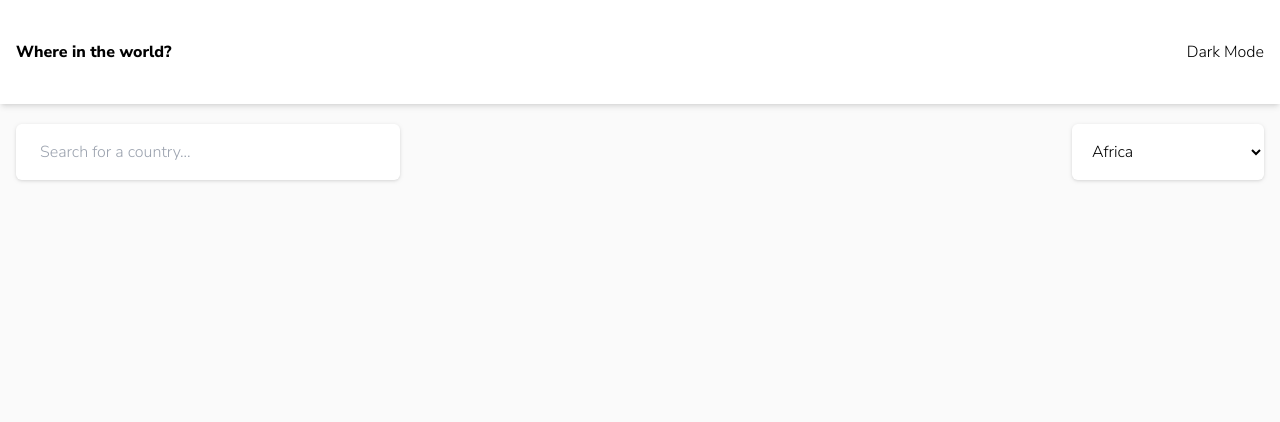
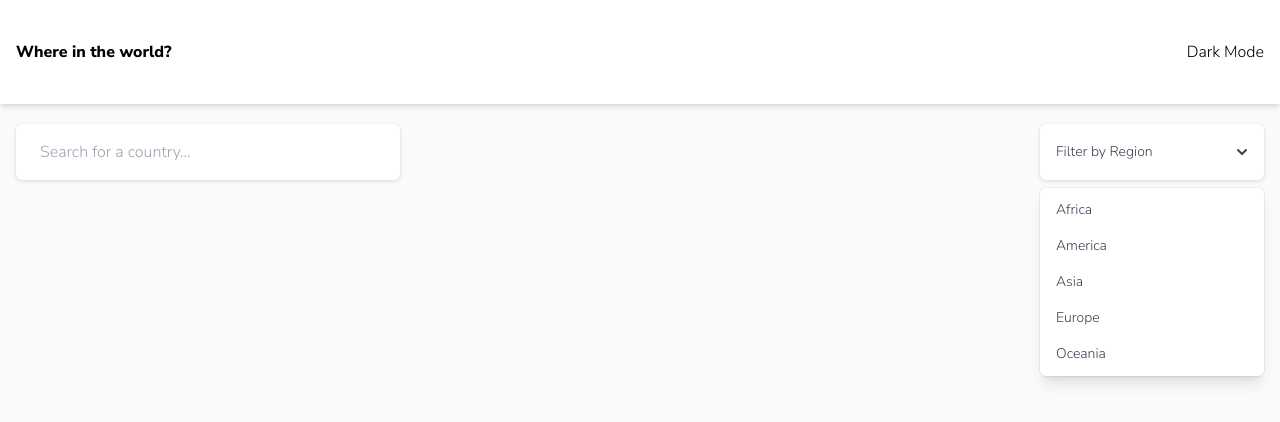
Before and after one commit to IEdiong/fem-rest-countries-react, a React (Create React App) app: page / in a window 1280 px wide. Shown: the top 422 px of the page. Built offline with nearby package versions, Linux system fonts and the light colour scheme.

Commit message:
style: add basic styles for filter component

```diff
--- a/src/components/Header.jsx
+++ b/src/components/Header.jsx
@@ -14,13 +14,63 @@
           <div className='input-wrapper w-full md:w-96 h-14 drop-shadow rounded-md overflow-hidden'>
             <input className='w-full h-full px-6' type='search' name='search' id='search' placeholder='Search for a country...' />
           </div>
-          <div className='filter-wrapper w-48 h-14 drop-shadow rounded-md overflow-hidden'>
-            <select className='block w-full h-full bg-white px-4' name='region' id='region'>
-              <label htmlFor='region'>Filter by Region</label>
-              <option value='africa'>Africa</option>
-            </select>
+          {/* <div className='filter-wrapper w-48 h-14 drop-shadow rounded-md overflow-hidden'> */}
+          {/* <!-- This example requires Tailwind CSS v2.0+ --> */}
+          <div class='relative inline-block text-left w-56'>
+            <div>
+              <button
+                type='button'
+                class='inline-flex justify-between items-center w-full rounded-md px-4 py-2 bg-white text-sm font-medium text-gray-700 hover:bg-gray-50 focus:outline-none focus:ring-2 focus:ring-offset-2 focus:ring-offset-gray-100 focus:ring-indigo-500 h-14 drop-shadow'
+                id='filterByRegion-button'
+                aria-expanded='true'
+                aria-haspopup='true'
+              >
+                Filter by Region
+                {/* <!-- Heroicon name: solid/chevron-down --> */}
+                <svg class='-mr-1 ml-2 h-5 w-5' xmlns='http://www.w3.org/2000/svg' viewBox='0 0 20 20' fill='currentColor' aria-hidden='true'>
+                  <path fill-rule='evenodd' d='M5.293 7.293a1 1 0 011.414 0L10 10.586l3.293-3.293a1 1 0 111.414 1.414l-4 4a1 1 0 01-1.414 0l-4-4a1 1 0 010-1.414z' clip-rule='evenodd' />
+                </svg>
+              </button>
+            </div>
+
+            {/* Dropdown menu, show/hide based on menu state.
+
+    Entering: "transition ease-out duration-100"
+      From: "transform opacity-0 scale-95"
+      To: "transform opacity-100 scale-100"
+    Leaving: "transition ease-in duration-75"
+      From: "transform opacity-100 scale-100"
+      To: "transform opacity-0 scale-95" */}
+
+            <div
+              class='origin-top-right absolute right-0 mt-2 w-56 rounded-md shadow-lg bg-white ring-1 ring-black ring-opacity-5 focus:outline-none'
+              role='menu'
+              aria-orientation='vertical'
+              aria-labelledby='filterByRegion-button'
+              tabindex='-1'
+            >
+              <div class='py-1' role='none'>
+                {/* <!-- Active: "bg-gray-100 text-gray-900", Not Active: "text-gray-700" --> */}
+                <a href='/' class='text-gray-700 block px-4 py-2 text-sm transition-all ease-in-out hover:bg-gray-100 hover:text-gray-900 hover:pl-6' role='menuitem' tabindex='-1' id='menu-item-0'>
+                  Africa
+                </a>
+                <a href='/' class='text-gray-700 block px-4 py-2 text-sm transition-all ease-in-out hover:bg-gray-100 hover:text-gray-900 hover:pl-6' role='menuitem' tabindex='-1' id='menu-item-1'>
+                  America
+                </a>
+                <a href='/' class='text-gray-700 block px-4 py-2 text-sm transition-all ease-in-out hover:bg-gray-100 hover:text-gray-900 hover:pl-6' role='menuitem' tabindex='-1' id='menu-item-2'>
+                  Asia
+                </a>
+                <a href='/' class='text-gray-700 block px-4 py-2 text-sm transition-all ease-in-out hover:bg-gray-100 hover:text-gray-900 hover:pl-6' role='menuitem' tabindex='-1' id='menu-item-2'>
+                  Europe
+                </a>
+                <a href='/' class='text-gray-700 block px-4 py-2 text-sm transition-all ease-in-out hover:bg-gray-100 hover:text-gray-900 hover:pl-6' role='menuitem' tabindex='-1' id='menu-item-2'>
+                  Oceania
+                </a>
+              </div>
+            </div>
           </div>
         </div>
+        {/* </div> */}
       </div>
     </header>
   );
```
